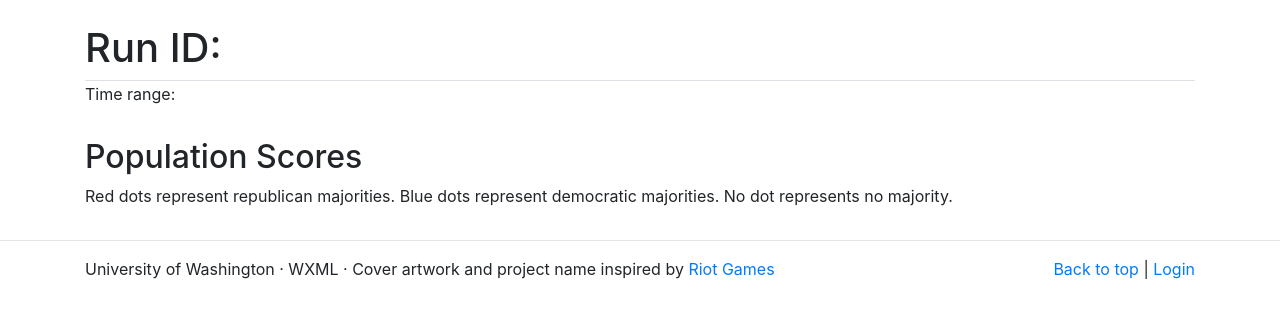
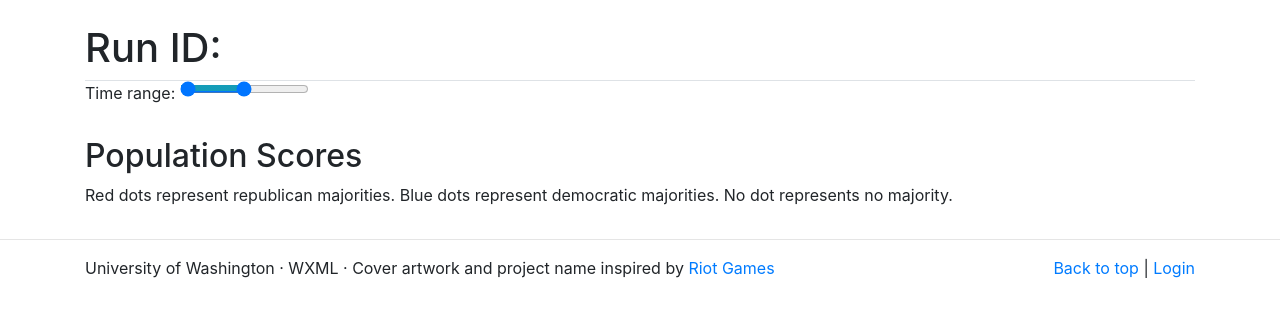
Before and after one commit to pengra/gis, a Django app: template src/states/templates/home/dash.html in a window 1280 px wide. Shown: the part 56-374 px from the top of the page. Run offline with Django 3.2, Linux system fonts and the light colour scheme; the template is opened without the code that fills it, so the values that code supplies are empty; some libraries are stand-ins or nearby versions.

Commit message:
use native range instead

```diff
--- /dev/null
+++ b/src/states/static/assets/multirange.css
@@ -0,0 +1,45 @@
+@supports (--css: variables) {
+	input[type="range"].multirange {
+		padding: 0;
+		margin: 0;
+		display: inline-block;
+		vertical-align: top;
+	}
+
+	input[type="range"].multirange.original {
+		position: absolute;
+	}
+
+		input[type="range"].multirange.original::-webkit-slider-thumb {
+			position: relative;
+			z-index: 2;
+		}
+
+		input[type="range"].multirange.original::-moz-range-thumb {
+			transform: scale(1); /* FF doesn't apply position it seems */
+			z-index: 1;
+		}
+
+		input[type="range"].multirange::-moz-range-track {
+			border-color: transparent; /* needed to switch FF to "styleable" control */
+		}
+
+	input[type="range"].multirange.ghost {
+		position: relative;
+		background: var(--track-background);
+		--track-background: linear-gradient(to right,
+				transparent var(--low), var(--range-color) 0,
+				var(--range-color) var(--high), transparent 0
+			) no-repeat 0 45% / 100% 40%;
+		--range-color: hsl(190, 80%, 40%);
+	}
+
+		input[type="range"].multirange.ghost::-webkit-slider-runnable-track {
+			background: var(--track-background);
+		}
+
+		input[type="range"].multirange.ghost::-moz-range-track {
+			background: var(--track-background);
+		}
+
+}
--- a/src/states/templates/home/dash.html
+++ b/src/states/templates/home/dash.html
@@ -2,11 +2,10 @@
 {% load static %}
 
 {% block head %}
-<script src="https://code.jquery.com/jquery-1.12.4.js"></script>
 <script src="https://d3js.org/d3.v5.min.js"></script>
-<script src="https://code.jquery.com/ui/1.12.1/jquery-ui.min.js" integrity="sha256-VazP97ZCwtekAsvgPBSUwPFKdrwD3unUfSGVYrahUqU="
-  crossorigin="anonymous"></script>
 <link href="{% static 'graphs/d3.css' %}" rel='stylesheet' />
+<link href="{% static 'assets/multirange.css' %}" rel='stylesheet' />
+<script src="{% static 'assets/multirange.js' %}"></script>
 {% endblock %}
 
 {% block content %}
@@ -24,8 +23,7 @@
     <div class="row">
       <div class="col-md-12">
         <label for="amount">Time range:</label>
-        <input type="text" id="amount" readonly style="border:0; color:#f6931f; font-weight:bold;">
-        <div id="slider-range"></div>
+        <input type="range" multiple value="0,{{run.iterations}}" />
       </div>
       <div class="col-md-12" id="graph">
         <br />
@@ -46,38 +44,11 @@
 </main>
 
 <script>
-  $(function () {
-    $("#slider-range").slider({
-      range: true,
-      min: 0,
-      max: 500,
-      values: [75, 300],
-      slide: function (event, ui) {
-        $("#amount").val("$" + ui.values[0] + " - $" + ui.values[1]);
-      }
-    });
-    $("#amount").val("$" + $("#slider-range").slider("values", 0) +
-      " - $" + $("#slider-range").slider("values", 1));
-  });
-</script>
-
-<script>
   var run_id = "{{run.id}}";
 
   fetch(`/data/${run_id}.json`)
     .then((response) => response.json())
     .then((json) => {
-      $('#slider-range').slider({
-        range: true,
-        min: json.meta.min,
-        max: json.meta.max,
-        values: [json.meta.min, json.meta.max],
-        slide: function(e, ui) {
-          $('#amount').val("" + ui.values[0] + ' - ' + ui.values[1]);
-        }
-      });
-      $('#amount').val("" + $("#slider-range").slider("values", 0) + " - " + $("#slider-range").slider("values", 1));
-
       min = 0
       max = 0
       political_colors = []
```
Also changed, not shown: src/states/static/assets/multirange.js (added, +91 -0 lines).
